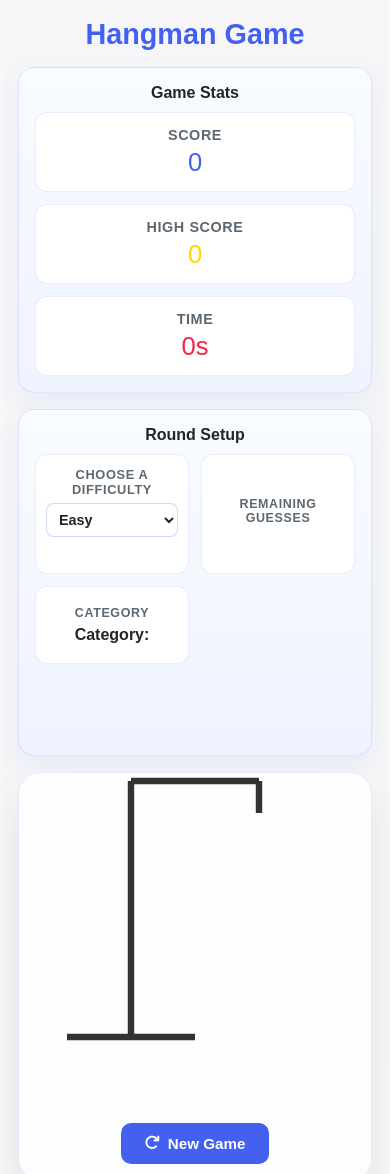
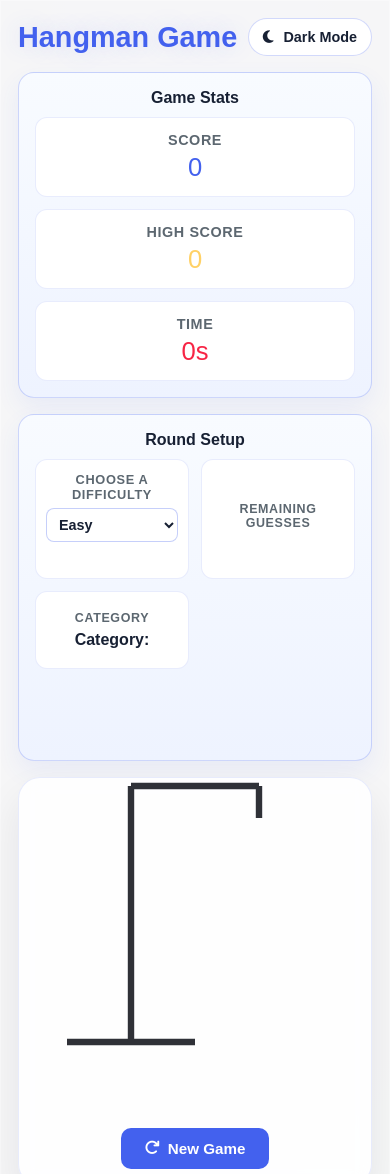
Before and after one commit to Dakotakuhn12/Hangman-Game, a website: page client/src/pages/hangman.html in a window 390 px wide. Shown: the top 1174 px of the page. Drawn offline with nearby package versions, Linux system fonts and the light colour scheme; no server answers.

Commit message:
feat: Add theme toggle functionality and improve styling for dark mode

```diff
--- a/client/src/pages/hangman.html
+++ b/client/src/pages/hangman.html
@@ -24,7 +24,18 @@
   </head>
   <body>
     <div class="game-container">
-      <h1>Hangman Game</h1>
+      <div class="page-header">
+        <h1>Hangman Game</h1>
+        <button
+          id="theme-toggle"
+          class="theme-toggle"
+          type="button"
+          aria-label="Toggle dark mode"
+        >
+          <i class="fas fa-moon"></i>
+          <span id="theme-toggle-text">Dark Mode</span>
+        </button>
+      </div>
 
       <div class="game-status">
         <div class="status-panel scoreboard-panel">
@@ -88,7 +99,7 @@
                 y1="180"
                 x2="100"
                 y2="180"
-                stroke="#333"
+                stroke="currentColor"
                 stroke-width="4"
               />
               <line
@@ -96,7 +107,7 @@
                 y1="180"
                 x2="60"
                 y2="20"
-                stroke="#333"
+                stroke="currentColor"
                 stroke-width="4"
               />
               <line
@@ -104,7 +115,7 @@
                 y1="20"
                 x2="140"
                 y2="20"
-                stroke="#333"
+                stroke="currentColor"
                 stroke-width="4"
               />
               <line
@@ -112,7 +123,7 @@
                 y1="20"
                 x2="140"
                 y2="40"
-                stroke="#333"
+                stroke="currentColor"
                 stroke-width="4"
               />
               <!-- Hangman parts -->
@@ -121,7 +132,7 @@
                 cx="140"
                 cy="60"
                 r="20"
-                stroke="#333"
+                stroke="currentColor"
                 stroke-width="3"
                 fill="transparent"
                 style="display: none"
@@ -132,7 +143,7 @@
                 y1="80"
                 x2="140"
                 y2="130"
-                stroke="#333"
+                stroke="currentColor"
                 stroke-width="3"
                 style="display: none"
               />
@@ -142,7 +153,7 @@
                 y1="100"
                 x2="110"
                 y2="90"
-                stroke="#333"
+                stroke="currentColor"
                 stroke-width="3"
                 style="display: none"
               />
@@ -152,7 +163,7 @@
                 y1="100"
                 x2="170"
                 y2="90"
-                stroke="#333"
+                stroke="currentColor"
                 stroke-width="3"
                 style="display: none"
               />
@@ -162,7 +173,7 @@
                 y1="130"
                 x2="120"
                 y2="160"
-                stroke="#333"
+                stroke="currentColor"
                 stroke-width="3"
                 style="display: none"
               />
@@ -172,7 +183,7 @@
                 y1="130"
                 x2="160"
                 y2="160"
-                stroke="#333"
+                stroke="currentColor"
                 stroke-width="3"
                 style="display: none"
               />
@@ -182,7 +193,7 @@
                   y1="55"
                   x2="135"
                   y2="60"
-                  stroke="#333"
+                  stroke="currentColor"
                   stroke-width="2"
                 />
                 <line
@@ -190,7 +201,7 @@
                   y1="55"
                   x2="130"
                   y2="60"
-                  stroke="#333"
+                  stroke="currentColor"
                   stroke-width="2"
                 />
                 <line
@@ -198,7 +209,7 @@
                   y1="55"
                   x2="150"
                   y2="60"
-                  stroke="#333"
+                  stroke="currentColor"
                   stroke-width="2"
                 />
                 <line
@@ -206,12 +217,12 @@
                   y1="55"
                   x2="145"
                   y2="60"
-                  stroke="#333"
+                  stroke="currentColor"
                   stroke-width="2"
                 />
                 <path
                   d="M130 70 Q140 80 150 70"
-                  stroke="#333"
+                  stroke="currentColor"
                   stroke-width="2"
                   fill="transparent"
                 />
--- a/client/src/scripts/script.js
+++ b/client/src/scripts/script.js
@@ -12,6 +12,9 @@ document.addEventListener("DOMContentLoaded", async () => {
     "label[for='diffictuly_drop']",
   );
   const difficultyDisplay = document.getElementById("difficulty-display");
+  const themeToggle = document.getElementById("theme-toggle");
+  const themeToggleText = document.getElementById("theme-toggle-text");
+  const themeToggleIcon = themeToggle?.querySelector("i");
 
   const wordDisplay = document.getElementById("word-display");
   const keyboard = document.getElementById("keyboard");
@@ -68,6 +71,55 @@ document.addEventListener("DOMContentLoaded", async () => {
   highScoreEl.textContent = highScore;
   currentScoreEl.textContent = currentScore;
 
+  function applyTheme(theme) {
+    const root = document.documentElement;
+    const resolvedTheme = theme === "dark" ? "dark" : "light";
+
+    root.setAttribute("data-theme", resolvedTheme);
+
+    if (themeToggleText) {
+      themeToggleText.textContent =
+        resolvedTheme === "dark" ? "Light Mode" : "Dark Mode";
+    }
+
+    if (themeToggleIcon) {
+      themeToggleIcon.className =
+        resolvedTheme === "dark" ? "fas fa-sun" : "fas fa-moon";
+    }
+
+    if (themeToggle) {
+      themeToggle.setAttribute(
+        "aria-label",
+        resolvedTheme === "dark"
+          ? "Switch to light mode"
+          : "Switch to dark mode",
+      );
+    }
+  }
+
+  function initializeTheme() {
+    const savedTheme = localStorage.getItem("hangmanTheme");
+    const preferredTheme =
+      window.matchMedia &&
+      window.matchMedia("(prefers-color-scheme: dark)").matches
+        ? "dark"
+        : "light";
+
+    applyTheme(savedTheme || preferredTheme);
+  }
+
+  themeToggle?.addEventListener("click", () => {
+    const nextTheme =
+      document.documentElement.getAttribute("data-theme") === "dark"
+        ? "light"
+        : "dark";
+
+    localStorage.setItem("hangmanTheme", nextTheme);
+    applyTheme(nextTheme);
+  });
+
+  initializeTheme();
+
   function getHighScoreKey(selectedDifficulty) {
     return `hangmanHighScore_${selectedDifficulty}`;
   }
@@ -80,8 +132,8 @@ document.addEventListener("DOMContentLoaded", async () => {
     });
 
     // Force native select text to repaint consistently after being shown again.
-    difficulty_dropdown.style.color = "var(--dark)";
-    difficulty_dropdown.style.backgroundColor = "#fff";
+    difficulty_dropdown.style.color = "var(--select-text)";
+    difficulty_dropdown.style.backgroundColor = "var(--select-bg)";
     difficulty_dropdown.style.opacity = "1";
   }
 
--- a/client/src/styles/style.css
+++ b/client/src/styles/style.css
@@ -1,9 +1,61 @@
 :root {
   --primary: #4361ee;
-  --success: #4cf0bc;
+  --success: #27c58b;
   --danger: #f72545;
-  --dark: #212529;
-  --light: #f8f9fa;
+  --accent: #ffd166;
+  --text: #172033;
+  --muted: #5c6770;
+  --surface: rgba(255, 255, 255, 0.96);
+  --surface-strong: rgba(255, 255, 255, 0.88);
+  --surface-soft: #ffffff;
+  --surface-panel-start: #f8fbff;
+  --surface-panel-end: #eef3ff;
+  --border-soft: rgba(67, 97, 238, 0.12);
+  --border-strong: rgba(67, 97, 238, 0.24);
+  --shadow: 0 20px 40px rgba(15, 23, 42, 0.08);
+  --bg-overlay: rgba(67, 97, 238, 0.18);
+  --bg-start: #0f172a;
+  --bg-mid: #111827;
+  --bg-end: #1f2937;
+  --ink: #2f3137;
+  --keyboard-bg: #f8f9fa;
+  --keyboard-border: #ddd;
+  --title-glow: rgba(67, 97, 238, 0.18);
+  --select-bg: #ffffff;
+  --select-text: #172033;
+  --select-border: rgba(67, 97, 238, 0.3);
+  --select-option-bg: #ffffff;
+  --select-option-text: #172033;
+}
+
+html[data-theme="dark"] {
+  --primary: #8aa0ff;
+  --success: #38d39f;
+  --danger: #ff6b88;
+  --accent: #ffd166;
+  --text: #e9eefc;
+  --muted: #a7b0c5;
+  --surface: rgba(10, 14, 25, 0.94);
+  --surface-strong: rgba(15, 21, 36, 0.92);
+  --surface-soft: #171d2d;
+  --surface-panel-start: #131b2d;
+  --surface-panel-end: #0f1727;
+  --border-soft: rgba(138, 160, 255, 0.18);
+  --border-strong: rgba(138, 160, 255, 0.32);
+  --shadow: 0 22px 45px rgba(0, 0, 0, 0.35);
+  --bg-overlay: rgba(138, 160, 255, 0.16);
+  --bg-start: #04070d;
+  --bg-mid: #0a1020;
+  --bg-end: #11192b;
+  --ink: #ecf1ff;
+  --keyboard-bg: #171d2d;
+  --keyboard-border: #33415f;
+  --title-glow: rgba(138, 160, 255, 0.28);
+  --select-bg: #1a2338;
+  --select-text: #f3f7ff;
+  --select-border: rgba(138, 160, 255, 0.45);
+  --select-option-bg: #121a2b;
+  --select-option-text: #f3f7ff;
 }
 
 * {
@@ -15,10 +67,11 @@
 
 body {
   background:
-    radial-gradient(circle at top, rgba(67, 97, 238, 0.18), transparent 30%),
-    linear-gradient(135deg, #0f172a 0%, #111827 45%, #1f2937 100%);
+    radial-gradient(circle at top, var(--bg-overlay), transparent 30%),
+    linear-gradient(135deg, var(--bg-start) 0%, var(--bg-mid) 45%, var(--bg-end) 100%);
   min-height: 100vh;
   overflow: hidden;
+  color: var(--text);
 }
 
 .game-container {
@@ -27,17 +80,49 @@ body {
   height: 100vh;
   width: 100%;
   padding: 20px 24px;
-  background: rgba(255, 255, 255, 0.96);
+  background: var(--surface);
   box-shadow: inset 0 0 0 1px rgba(255, 255, 255, 0.3);
   text-align: center;
   overflow: hidden;
 }
 
-/* #difficulty-display {
-  font-weight: bold;
-  color: #4361ee;
+/* ================= HEADER ================= */
+
+.page-header {
+  display: flex;
+  align-items: center;
+  justify-content: center;
+  position: relative;
+  margin-bottom: 16px;
 }
-*/
+
+.page-header h1 {
+  margin-bottom: 0;
+}
+
+.theme-toggle {
+  position: absolute;
+  right: 0;
+  display: inline-flex;
+  align-items: center;
+  gap: 10px;
+  padding: 10px 14px;
+  border: 1px solid var(--border-strong);
+  border-radius: 999px;
+  background: var(--surface-soft);
+  color: var(--text);
+  font-size: 0.9rem;
+  font-weight: 600;
+  cursor: pointer;
+  transition:
+    transform 0.2s ease,
+    background-color 0.2s ease,
+    border-color 0.2s ease;
+}
+
+.theme-toggle:hover {
+  transform: translateY(-1px);
+}
 
 /* ================= SCOREBOARD ================= */
 
@@ -56,8 +141,8 @@ body {
   justify-content: center;
   flex: 1 1 0;
   padding: 14px 10px;
-  background: #fff;
-  border: 1px solid rgba(67, 97, 238, 0.12);
+  background: var(--surface-soft);
+  border: 1px solid var(--border-soft);
   border-radius: 12px;
   box-shadow: inset 0 0 0 1px rgba(255, 255, 255, 0.45);
 }
@@ -65,7 +150,7 @@ body {
 .score-label {
   font-size: 0.9rem;
   font-weight: 600;
-  color: #5c6770;
+  color: var(--muted);
   text-transform: uppercase;
   letter-spacing: 0.04em;
 }
@@ -78,7 +163,7 @@ body {
 }
 
 .high-score .score-value {
-  color: gold;
+  color: var(--accent);
 }
 
 .timer .score-value {
@@ -108,6 +193,7 @@ h1 {
   color: var(--primary);
   margin-bottom: 16px;
   font-size: clamp(1.8rem, 1.4vw + 1.3rem, 2.7rem);
+  text-shadow: 0 0 24px var(--title-glow);
 }
 
 /* ================= STATUS ================= */
@@ -129,8 +215,12 @@ h1 {
   flex-direction: column;
   gap: 10px;
   padding: 16px;
-  background: linear-gradient(180deg, #f8fbff 0%, #eef3ff 100%);
-  border: 1px solid rgba(67, 97, 238, 0.14);
+  background: linear-gradient(
+    180deg,
+    var(--surface-panel-start) 0%,
+    var(--surface-panel-end) 100%
+  );
+  border: 1px solid var(--border-strong);
   border-radius: 16px;
   box-shadow: 0 10px 24px rgba(67, 97, 238, 0.08);
 }
@@ -145,7 +235,7 @@ h1 {
 
 .status-panel-header h2 {
   font-size: 1rem;
-  color: var(--dark);
+  color: var(--text);
 }
 
 .game-info-grid {
@@ -161,8 +251,8 @@ h1 {
   justify-content: center;
   gap: 6px;
   padding: 12px 10px;
-  background: #fff;
-  border: 1px solid rgba(67, 97, 238, 0.12);
+  background: var(--surface-soft);
+  border: 1px solid var(--border-soft);
   border-radius: 12px;
 }
 
@@ -173,7 +263,7 @@ h1 {
 .info-label {
   font-size: 0.78rem;
   font-weight: 700;
-  color: #5c6770;
+  color: var(--muted);
   text-transform: uppercase;
   letter-spacing: 0.05em;
 }
@@ -195,7 +285,7 @@ label[for="difficulty"] {
   margin: 0;
   font-size: 0.8rem;
   font-weight: 700;
-  color: #5c6770;
+  color: var(--muted);
   text-transform: uppercase;
   letter-spacing: 0.05em;
 }
@@ -211,12 +301,25 @@ label[for="difficulty"] {
   padding: 4px 8px;
   line-height: 1.1;
   box-sizing: border-box;
-  border: 1px solid rgba(67, 97, 238, 0.24);
+  border: 1px solid var(--select-border);
   border-radius: 8px;
-  background-color: #fff;
+  background-color: var(--select-bg);
   font-size: 0.9rem;
   font-weight: 600;
-  color: #212529;
+  color: var(--select-text);
+  appearance: auto;
+}
+
+#diffictuly_drop:focus,
+#difficulty_drop:focus {
+  outline: 2px solid var(--primary);
+  outline-offset: 2px;
+}
+
+#diffictuly_drop option,
+#difficulty_drop option {
+  background: var(--select-option-bg);
+  color: var(--select-option-text);
 }
 
 #difficulty-display {
@@ -233,7 +336,7 @@ label[for="difficulty"] {
   margin: 0;
   font-size: 1rem;
   font-weight: 600;
-  color: var(--dark);
+  color: var(--text);
 }
 
 /* ================= HANGMAN ================= */
@@ -247,10 +350,10 @@ label[for="difficulty"] {
 .play-area-card {
   display: flex;
   flex-direction: column;
-  background: rgba(255, 255, 255, 0.78);
-  border: 1px solid rgba(67, 97, 238, 0.12);
+  background: var(--surface-strong);
+  border: 1px solid var(--border-soft);
   border-radius: 22px;
-  box-shadow: 0 20px 40px rgba(15, 23, 42, 0.08);
+  box-shadow: var(--shadow);
   backdrop-filter: blur(10px);
 }
 
@@ -273,6 +376,7 @@ label[for="difficulty"] {
 #hangman-svg {
   width: min(100%, 320px);
   height: auto;
+  color: var(--ink);
 }
 
 /* ================= WORD DISPLAY ================= */
@@ -285,6 +389,7 @@ label[for="difficulty"] {
   width: 100%;
   min-height: 56px;
   padding: 16px 12px 8px;
+  color: var(--ink);
 }
 
 .word-group {
@@ -299,7 +404,7 @@ label[for="difficulty"] {
   display: flex;
   align-items: center;
   justify-content: center;
-  border-bottom: 3px solid var(--dark);
+  border-bottom: 3px solid var(--ink);
 }
 
 .word-space {
@@ -322,8 +427,8 @@ label[for="difficulty"] {
 .keyboard-letter {
   width: clamp(34px, 2.2vw, 46px);
   height: clamp(34px, 2.2vw, 46px);
-  background: var(--light);
-  border: 2px solid #ddd;
+  background: var(--keyboard-bg);
+  border: 2px solid var(--keyboard-border);
   border-radius: 10px;
   font-size: clamp(0.9rem, 0.5vw + 0.75rem, 1.1rem);
   font-weight: bold;
@@ -332,6 +437,7 @@ label[for="difficulty"] {
   display: flex;
   align-items: center;
   justify-content: center;
+  color: var(--text);
 }
 
 .keyboard-letter:hover {
@@ -433,6 +539,14 @@ label[for="difficulty"] {
     flex-wrap: wrap;
   }
 
+  .page-header {
+    justify-content: space-between;
+  }
+
+  .theme-toggle {
+    position: static;
+  }
+
   .game-main {
     min-height: auto;
   }
```
